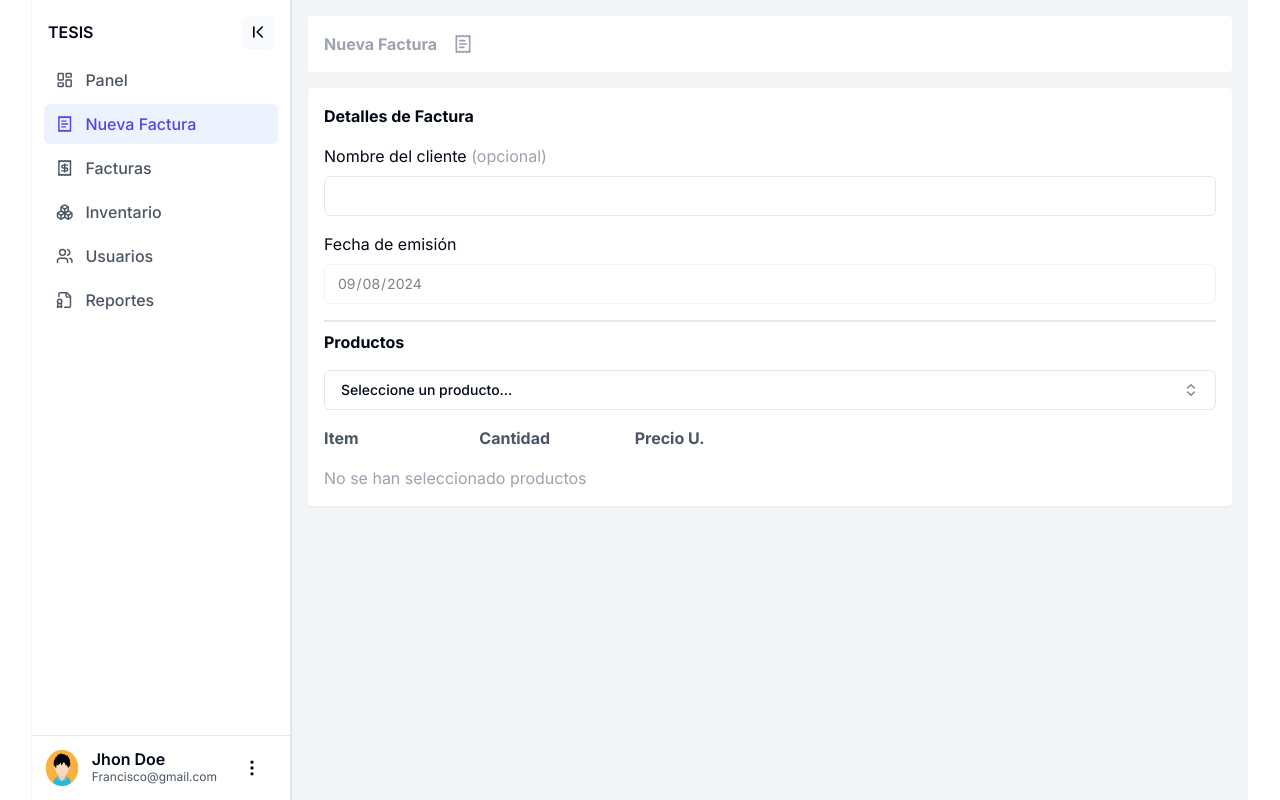
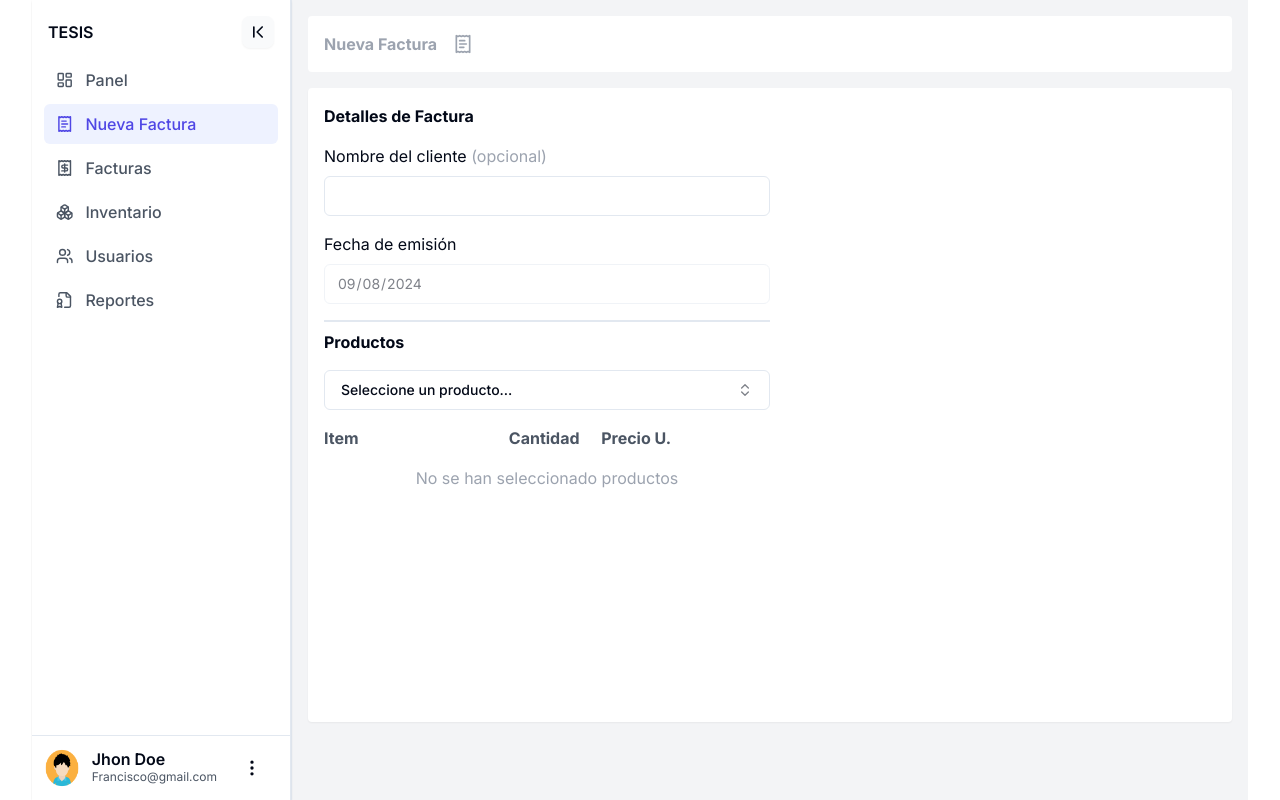
Before and after one commit to francisco-JGC/Inventory-plus-frontend, a Next.js app: page /dashboard/new-invoice in a window 1280 px wide. Built offline with nearby package versions, Linux system fonts and the light colour scheme.

Commit message:
fix: styles bug

```diff
--- a/src/app/dashboard/new-invoice/_components/invoiceDetails.tsx
+++ b/src/app/dashboard/new-invoice/_components/invoiceDetails.tsx
@@ -17,7 +17,7 @@ interface IProps {
 
 export const InvoiceDetails = ({ products, handleInputChangeClientInfo, clientInfo, selectedProducts, handleSelectedProduct, handleItemQuantity, handleDeleteSelectedProduct }: IProps) => {
   return (
-    <div className="flex flex-col gap-4 w-full">
+    <div className="flex flex-col gap-4 w-2/4">
       <h3 className="font-bold">Detalles de Factura</h3>
       <div className="flex flex-col gap-2">
         <label htmlFor="clientName">Nombre del cliente <span className="text-gray-400">{'(opcional)'}</span></label>
@@ -49,12 +49,14 @@ export const InvoiceDetails = ({ products, handleInputChangeClientInfo, clientIn
             products={products}
           />
         </div>
-        <div className="flex flex-col gap-2 max-w-[450px]">
-          <div className="w-full flex justify-between gap-4 mb-2">
-            <span className="font-bold text-gray-600 w-2/4">Item</span>
-            <span className="font-bold text-gray-600 w-2/4">Cantidad</span>
-            <span className="font-bold text-gray-600 w-2/4">Precio U.</span>
+        <div className="flex flex-col gap-2 w-full">
+          <div className="w-full mb-2 font-bold grid grid-cols-5 gap-4">
+            <span className="font-bold text-gray-600 col-span-2">Item</span>
+            <span className="font-bold text-gray-600">Cantidad</span>
+            <span className="font-bold text-gray-600">Precio U.</span>
+
           </div>
+          <div className="max-h-60 min-h-60 overflow-auto flex flex-col gap-2">
             {
               selectedProducts.length > 0 ? (
                 selectedProducts.map((product) => (
@@ -67,13 +69,14 @@ export const InvoiceDetails = ({ products, handleInputChangeClientInfo, clientIn
                 ))
               )
                 : (
-                <div>
+                  <div className="w-full flex items-center justify-center">
                     <span className="text-gray-400">No se han seleccionado productos</span>
                   </div>
                 )
             }
           </div>
         </div>
+      </div>
     </div >
   )
 }
```
Lines whose indentation alone changed are shown as unchanged.
